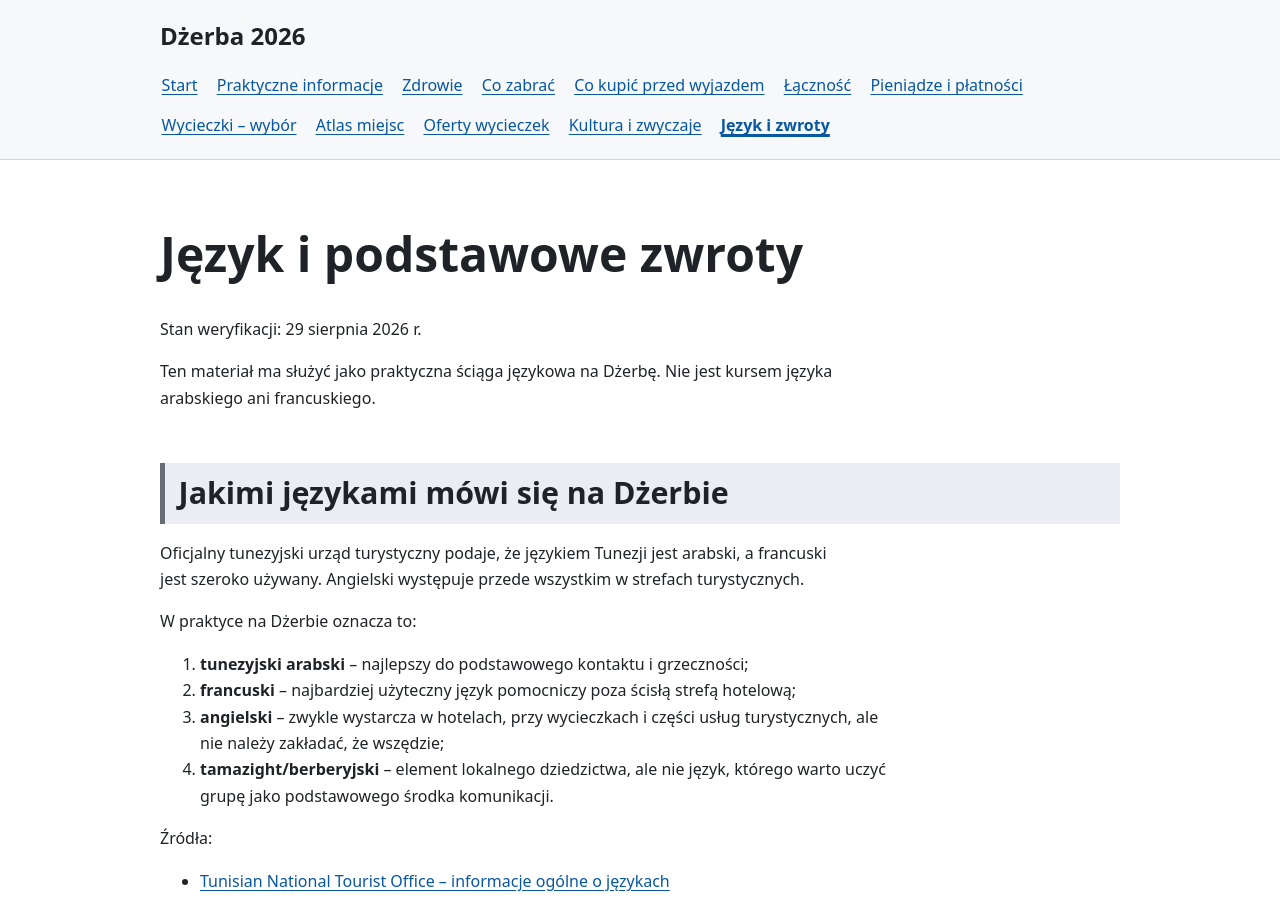
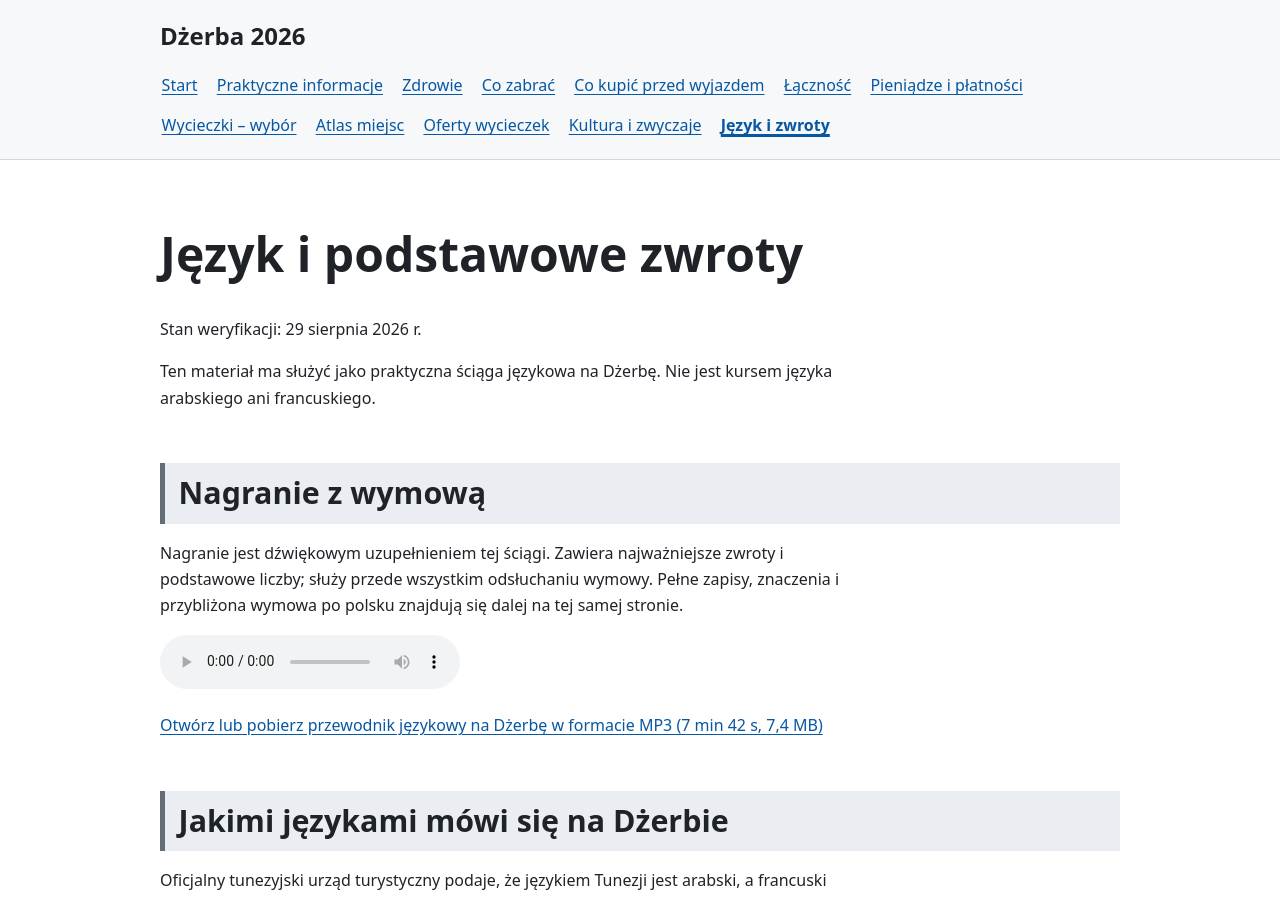
Before and after one commit to rotnicki/djerba-2026, a Jekyll site: the page built from jezyk-i-zwroty.md, in a window 1280 px wide and 900 px high. Built offline with Jekyll 4.4.1, drawn with Linux system fonts in a browser that asks for light colours; our own code applies the rules of GitHub Pages for plain Markdown files.

Commit message:
Dodaj nagranie z wymową zwrotów

```diff
--- a/jezyk-i-zwroty.md
+++ b/jezyk-i-zwroty.md
@@ -3,6 +3,17 @@
 Stan weryfikacji: 29 sierpnia 2026 r.
 
 Ten materiał ma służyć jako praktyczna ściąga językowa na Dżerbę. Nie jest kursem języka arabskiego ani francuskiego.
+
+## Nagranie z wymową
+
+Nagranie jest dźwiękowym uzupełnieniem tej ściągi. Zawiera najważniejsze zwroty i podstawowe liczby; służy przede wszystkim odsłuchaniu wymowy. Pełne zapisy, znaczenia i przybliżona wymowa po polsku znajdują się dalej na tej samej stronie.
+
+<audio controls preload="metadata" aria-label="Nagranie z wymową zwrotów na Dżerbę">
+  <source src="{{ '/assets/audio/przewodnik-jezykowy-djerba.mp3' | relative_url }}" type="audio/mpeg">
+  Twoja przeglądarka nie obsługuje odtwarzacza audio.
+</audio>
+
+[Otwórz lub pobierz przewodnik językowy na Dżerbę w formacie MP3 (7 min 42 s, 7,4 MB)]({{ '/assets/audio/przewodnik-jezykowy-djerba.mp3' | relative_url }})
 
 ## Jakimi językami mówi się na Dżerbie
 
```
Also changed, not shown: 1 other file.
